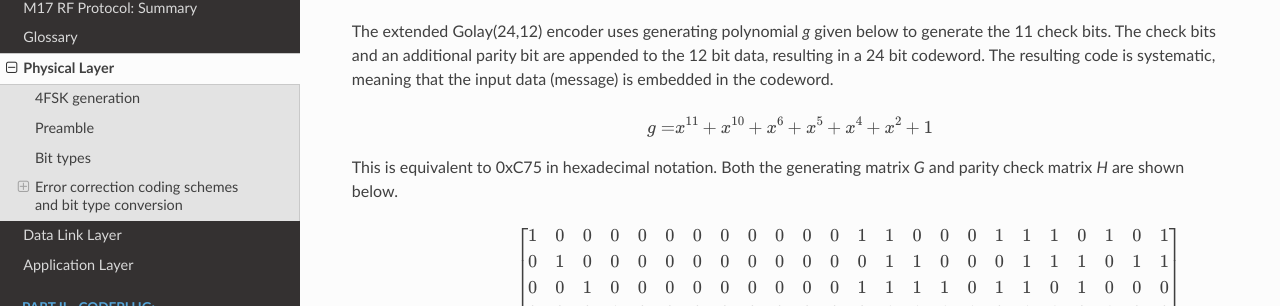
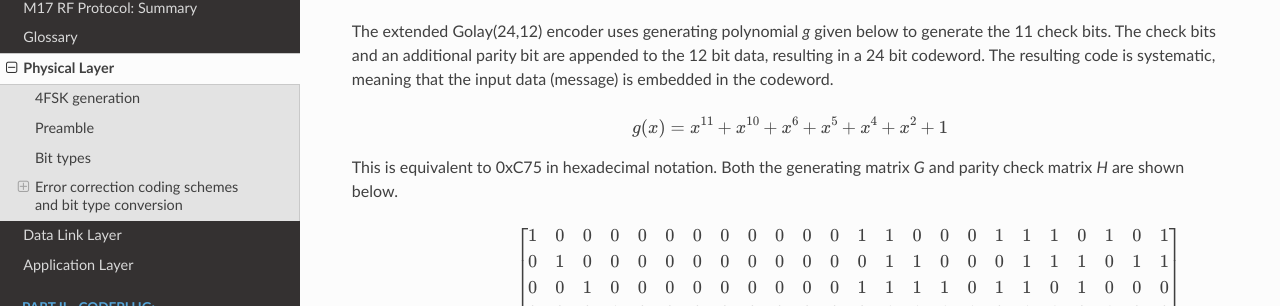
Before and after one commit to M17-Project/M17_spec, a Sphinx documentation site: the page built from docs/physical_layer.rst, in a window 1280 px wide and 900 px high, scrolled down 2808 px. Shown: the part 144-450 px from the top of the window. Built offline with Sphinx 7.4.7 and the Read the Docs theme 2.0.0, drawn with Linux system fonts in a browser that asks for light colours.

Commit message:
g -> g(x)
Notation update

```diff
--- a/docs/physical_layer.rst
+++ b/docs/physical_layer.rst
@@ -149,7 +149,7 @@ meaning that the input data (message) is embedded in the codeword.
 .. math::
 
    \begin{align}
-   g =& x^{11} + x^{10} + x^6 + x^5 + x^4 + x^2 + 1
+   g(x) = x^{11} + x^{10} + x^6 + x^5 + x^4 + x^2 + 1
    \end{align}
 
 This is equivalent to 0xC75 in hexadecimal notation. Both the generating matrix *G*
```
